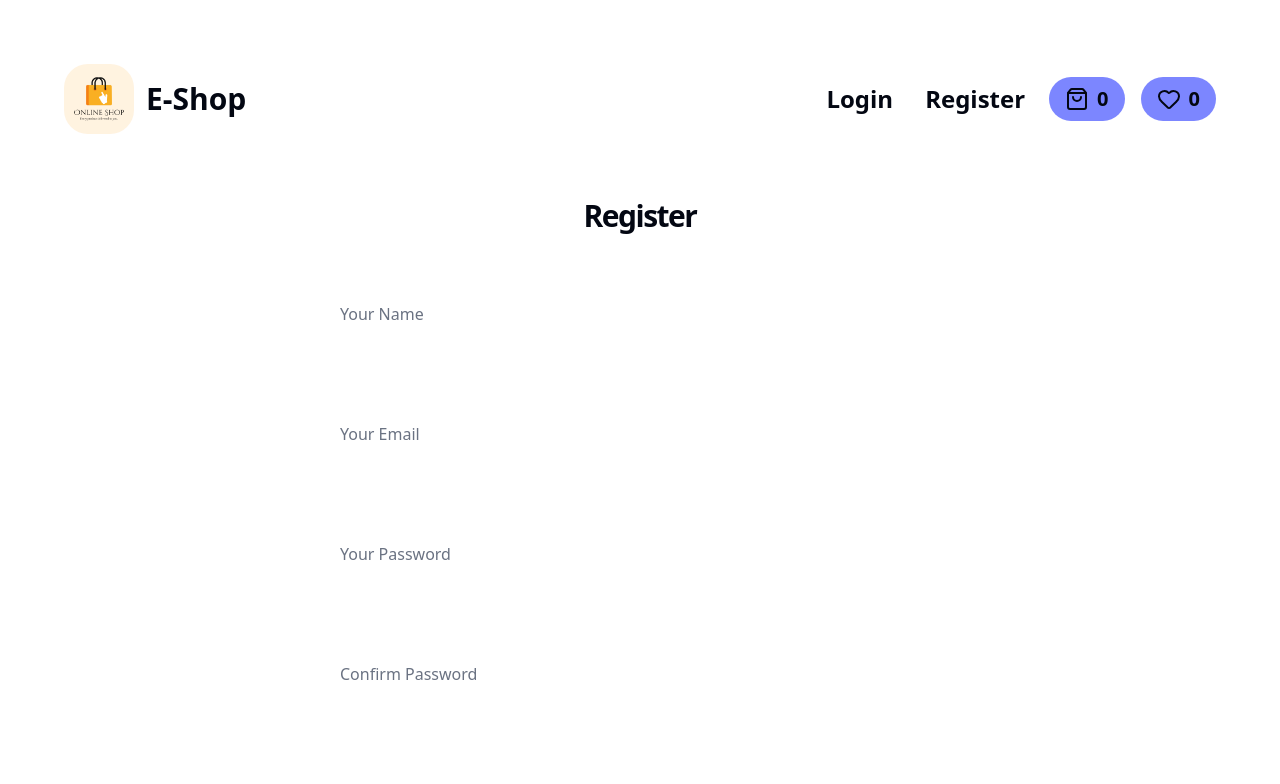
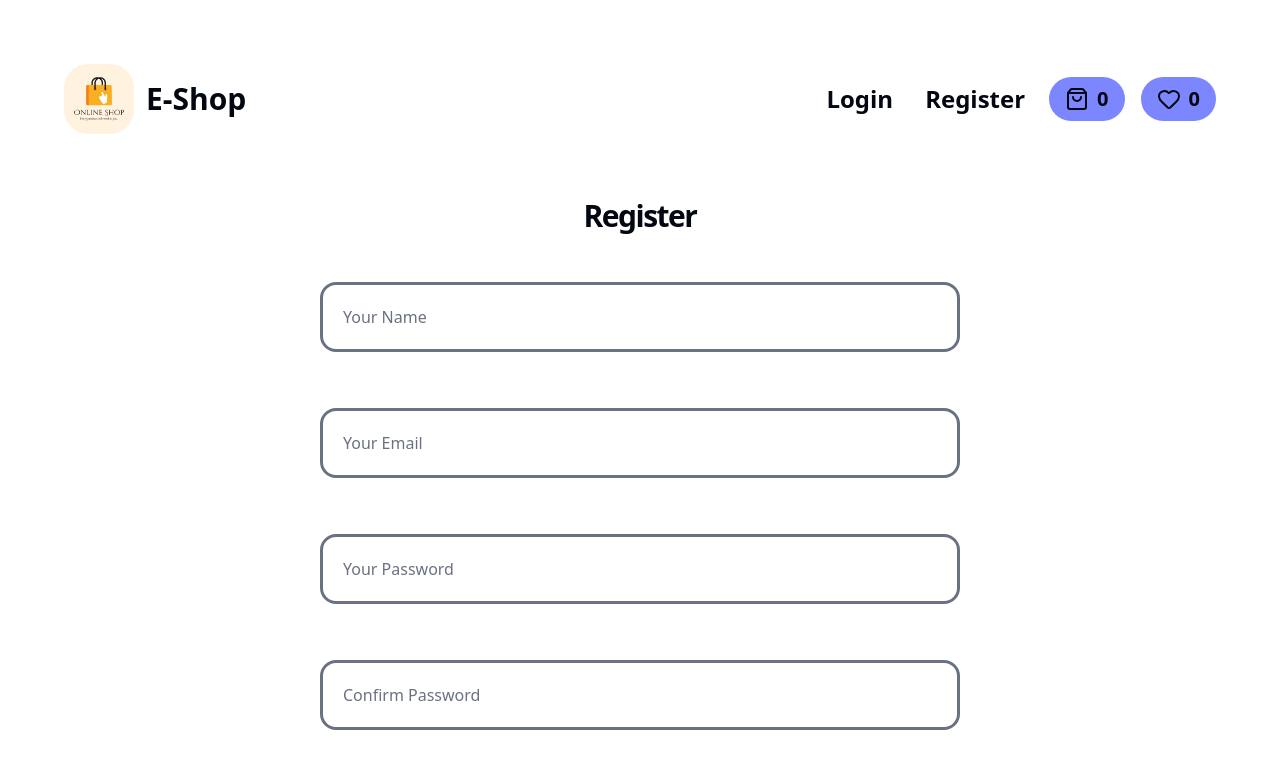
Before and after one commit to mohamed-bakheet/E-commerce, a Next.js app: page /register in a window 1280 px wide. Shown: the top 784 px of the page. Built offline with nearby package versions, Linux system fonts and the light colour scheme; no server answers.

Commit message:
login error

```diff
--- a/src/app/(auth)/forgetpasword/page.tsx
+++ b/src/app/(auth)/forgetpasword/page.tsx
@@ -51,7 +51,7 @@ export default function ForgetPaswordPage() {
         suppressHydrationWarning // Suppress hydration warnings for dynamic attributes
       >
         <Input
-          className="p-5 my-7"
+          className="p-5 my-7 border-3 border-gray-500 focus:border-black focus:border-4 rounded-2xl"
           type="email"
           placeholder="Your Email"
           autoComplete="email"
--- a/src/app/(auth)/login/page.tsx
+++ b/src/app/(auth)/login/page.tsx
@@ -10,16 +10,9 @@ import { useForm } from "react-hook-form";
 
 export default function LoginPage() {
   const [errorMessage, setErrorMessage] = useState<string | null>(null);
-    const searchParams = useSearchParams();
 
-    useEffect(() => {
-    const error = searchParams.get("error");
-    if (error === "CredentialsSignin") {
-      setErrorMessage("Invalid email or password");
-    } else if (error) {
-      setErrorMessage("Something went wrong, please try again.");
-    }
-  }, [searchParams]);
+
+
 
   interface Inputs {
     email: string;
@@ -34,14 +27,29 @@ export default function LoginPage() {
 
   async function onSubmit(values: Inputs) {
 
-      await signIn("credentials", {
-        email: values.email,
-        password: values.password,
-        redirect: true,
-        callbackUrl: "/", // NextAuth will handle navigation
-      });
+    try {
+    const result = await signIn("credentials", {
+      email: values.email,
+      password: values.password,
+      redirect: false,
+      callbackUrl: "/",
+    });
 
+    console.log("SignIn result:", result);
+
+    if (result?.error) {
+      console.log("API Error:", result.error); // 👈 now should show "User not found" etc.
+      setErrorMessage(result.error);
+    } else if (result?.ok) {
+      console.log("Login success ✅ redirecting...");
+      window.location.href = "/";
     }
+  } catch (err) {
+    console.error("Unexpected signIn error:", err);
+    setErrorMessage("Something went wrong. Please try again.");
+  }
+}
+
 
 
   return (
@@ -54,7 +62,7 @@ export default function LoginPage() {
         suppressHydrationWarning
       >
         <Input
-          className="p-5 my-7"
+          className="p-5 my-7 border-3 border-gray-500 focus:border-black focus:border-4 rounded-2xl"
           type="email"
           placeholder="Your Email"
           autoComplete="email"
@@ -65,7 +73,7 @@ export default function LoginPage() {
         {errors.email && <p className="text-red-500">{errors.email.message}</p>}
 
         <Input
-          className="p-5 my-7"
+          className="p-5 my-7 border-3 border-gray-500 focus:border-black focus:border-4 rounded-2xl"
           type="password"
           placeholder="Your Password"
           autoComplete="current-password"
--- a/src/app/(auth)/register/page.tsx
+++ b/src/app/(auth)/register/page.tsx
@@ -48,14 +48,14 @@ export default function RegisterPage() {
       {errorMessage && <p className="text-red-500">{errorMessage}</p>}
       <form onSubmit={handleSubmit(onSubmit)} className="flex flex-col">
         <Input
-          className="p-5 my-7"
+          className="p-5 my-7 border-3 border-gray-500 focus:border-black focus:border-4 rounded-2xl"
           type="text"
           placeholder="Your Name"
           {...register("name", { required: "name is required" })}
         />
         {errors.name && <p className="text-red-500">{errors.name.message}</p>}
         <Input
-          className="p-5 my-7"
+          className="p-5 my-7 border-3 border-gray-500 focus:border-black focus:border-4 rounded-2xl"
           type="email"
           placeholder="Your Email"
           {...register("email", {
@@ -64,7 +64,7 @@ export default function RegisterPage() {
         />
         {errors.email && <p className="text-red-500">{errors.email.message}</p>}
         <Input
-          className="p-5 my-7"
+          className="p-5 my-7 border-3 border-gray-500 focus:border-black focus:border-4 rounded-2xl"
           type="password"
           placeholder="Your Password"
           {...register("password", {
@@ -75,7 +75,7 @@ export default function RegisterPage() {
           <p className="text-red-500">{errors.password.message}</p>
         )}
         <Input
-          className="p-5 my-7"
+          className="p-5 my-7 border-3 border-gray-500 focus:border-black focus:border-4 rounded-2xl"
           type="password"
           placeholder="Confirm Password"
           {...register("rePassword", {
@@ -86,7 +86,7 @@ export default function RegisterPage() {
           <p className="text-red-500">{errors.rePassword.message}</p>
         )}
         <Input
-          className="p-5 my-7"
+          className="p-5 my-7 border-3 border-gray-500 focus:border-black focus:border-4 rounded-2xl"
           type="tel"
           placeholder="Your Phone"
           {...register("phone", {
--- a/src/app/(auth)/reset-password/page.tsx
+++ b/src/app/(auth)/reset-password/page.tsx
@@ -52,7 +52,7 @@ export default function ResetPaswordPage() {
         suppressHydrationWarning // Suppress hydration warnings for dynamic attributes
       >
         <Input
-          className="p-5 my-7"
+          className="p-5 my-7 border-3 border-gray-500 focus:border-black focus:border-4 rounded-2xl"
           type="email"
           placeholder="Your Email"
           autoComplete="email"
@@ -63,7 +63,7 @@ export default function ResetPaswordPage() {
         {errors.email && <p className="text-red-500">{errors.email.message}</p>}
 
          <Input
-          className="p-5 my-7"
+          className="p-5 my-7 border-3 border-gray-500 focus:border-black focus:border-4 rounded-2xl"
           type="password"
           placeholder="Your new Password"
           autoComplete="password"
--- a/src/app/(auth)/verify-code/page.tsx
+++ b/src/app/(auth)/verify-code/page.tsx
@@ -50,7 +50,7 @@ export default function VerifyCodePage() {
         suppressHydrationWarning // Suppress hydration warnings for dynamic attributes
       >
         <Input
-          className="p-5 my-7"
+          className="p-5 my-7 border-3 border-gray-500 focus:border-black focus:border-4 rounded-2xl"
           type="text"
           placeholder="Your verification code"
           autoComplete="number"
```
